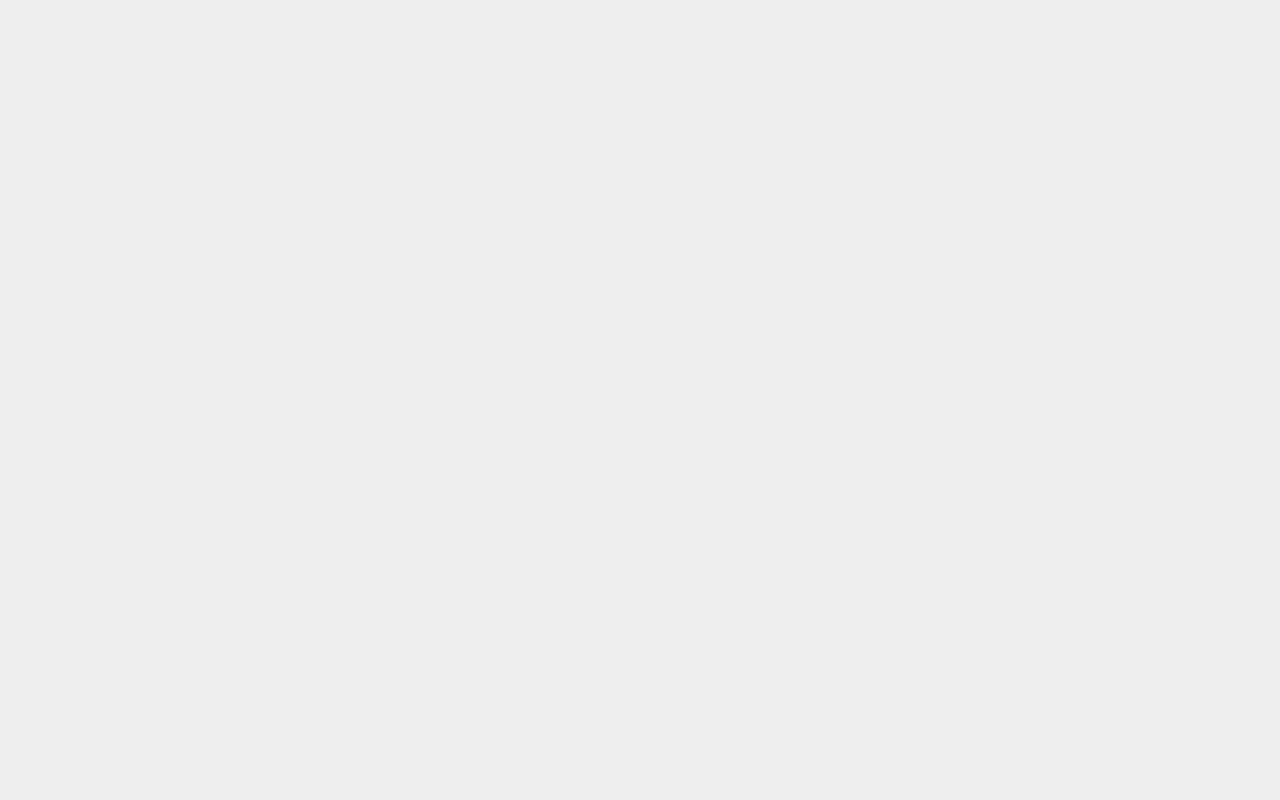
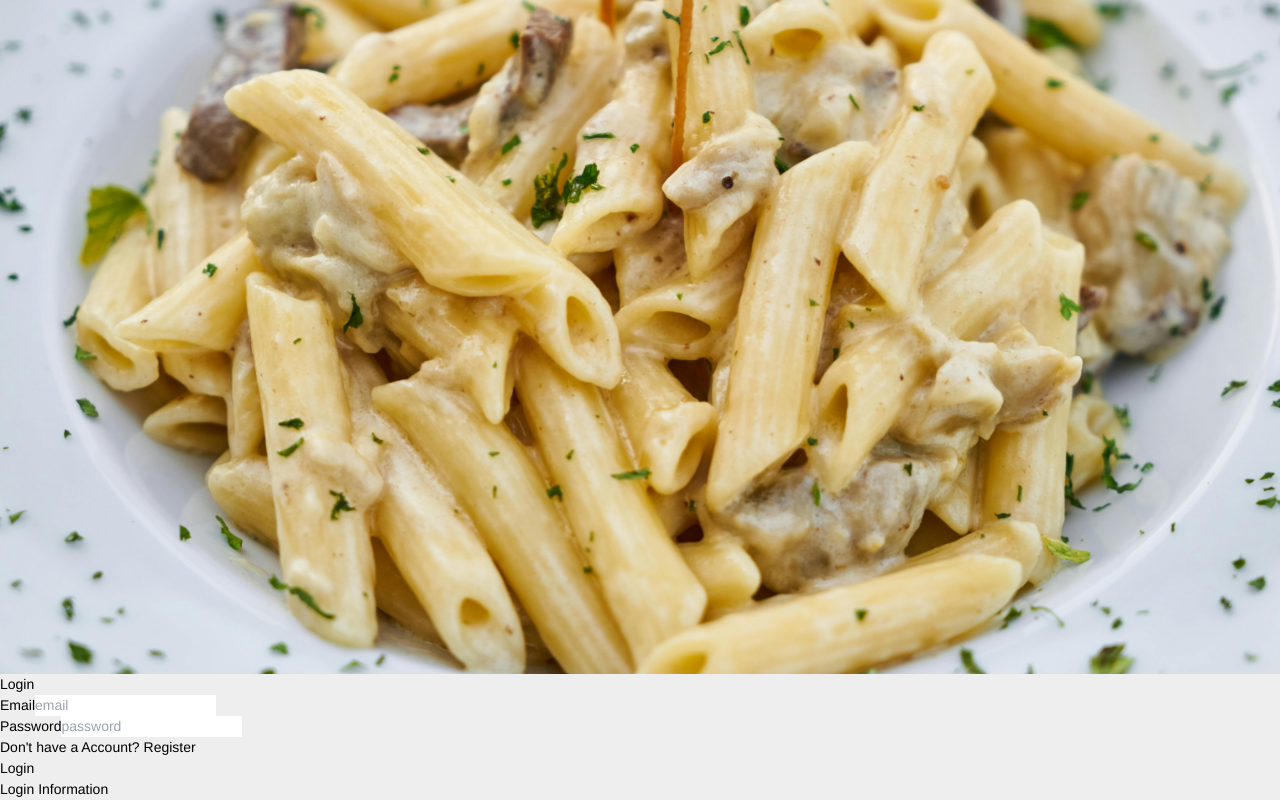
Before and after one commit to Myself-Ashish-Sarker/food-app, a React (Vite) app in the folder client/: page /login in a window 1280 px wide. Before the commit this address had no page. Shown: the part 179-979 px from the top of the page. Before the commit the page ends 800 px from the top, so only its background shows below. Built offline with nearby package versions, Linux system fonts and the light colour scheme.

Commit message:
basic login page created, login box and form created, not configured, ! need further styling

```diff
--- /dev/null
+++ b/client/src/pages/Login/Login.jsx
@@ -0,0 +1,48 @@
+import img1 from "/login/1.jpg";
+import { Link } from "react-router-dom";
+
+const Login = () => {
+    return (
+        <div>
+            <div className="relative">
+                {/* <img className="absolute -right-6 w-24" src={img1} alt="" /> */}
+                <img className="object-fill h-screen w-screen opacity-40" src={img1} alt="" />
+
+                <div className="absolute inset-0 flex items-center justify-center">
+                    <div className="flex justify-center">
+                        <div className="bg-white">
+                            <div className="bg-base-100 w-[22rem] shadow-xl">
+                                <h1 className="pt-8 text-2xl text-center font-semibold">Login</h1>
+                                <form className="card-body">
+                                    <div className="form-control">
+                                        <label className="label">
+                                            <span className="label-text">Email</span>
+                                        </label>
+                                        <input type="email" placeholder="email" className="input input-bordered" required />
+                                    </div>
+                                    <div className="form-control">
+                                        <label className="label">
+                                            <span className="label-text">Password</span>
+                                        </label>
+                                        <input type="password" placeholder="password" className="input input-bordered" required />
+                                    </div>
+                                    <div>
+                                        <h1>Don't have a Account? <Link to="">Register</Link></h1>
+                                    </div>
+                                    <div className="form-control mt-6">
+                                        <button className="btn btn-primary">Login</button>
+                                    </div>
+                                </form>
+                            </div>
+                        </div>
+                        <div>
+                            <h1>Login Information</h1>
+                        </div>
+                    </div>
+                </div>
+            </div>
+        </div>
+    );
+};
+
+export default Login
--- a/client/src/router/router.jsx
+++ b/client/src/router/router.jsx
@@ -3,6 +3,7 @@ import Root from "../Root/Root";
 import HomePage from "../pages/HomePage/HomePage";
 import ServicePage from "../pages/ServicePage/ServicePage";
 import AboutPage from "../pages/AboutPage/AboutPage";
+import Login from "../pages/Login/Login";
 
 const router = createBrowserRouter([
     {
@@ -23,6 +24,10 @@ const router = createBrowserRouter([
             }
         ]
     },
+    {
+        path: "/login",
+        element: <Login />
+    }
 ]);
 
 export default router
--- a/client/src/shared/Navbar.jsx
+++ b/client/src/shared/Navbar.jsx
@@ -73,7 +73,7 @@ const Navbar = () => {
                                 <Link className="justify-between">Profile</Link>
                             </li>
                             <li><Link>Settings</Link></li>
-                            <li><Link>Login</Link></li>
+                            <li><Link to="/login">Login</Link></li>
                         </ul>
                     </div>
                 </div>
```
Also changed, not shown: client/public/login/1.jpg (added).
